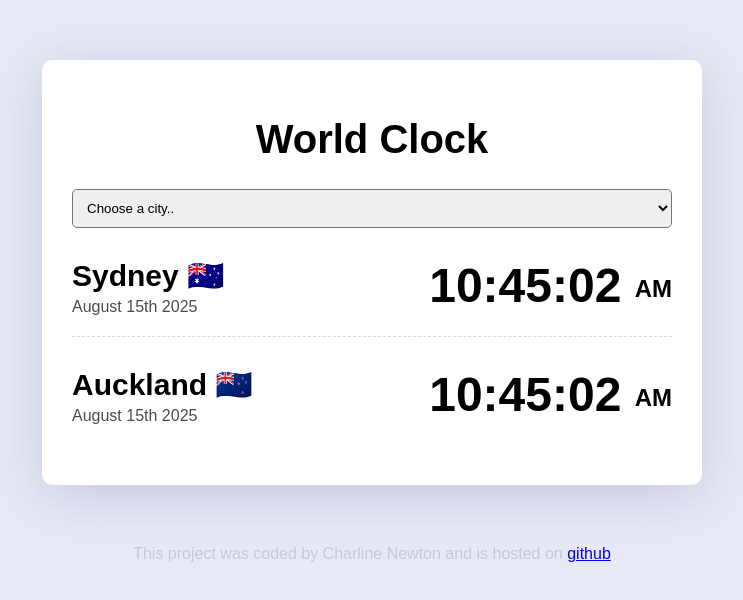
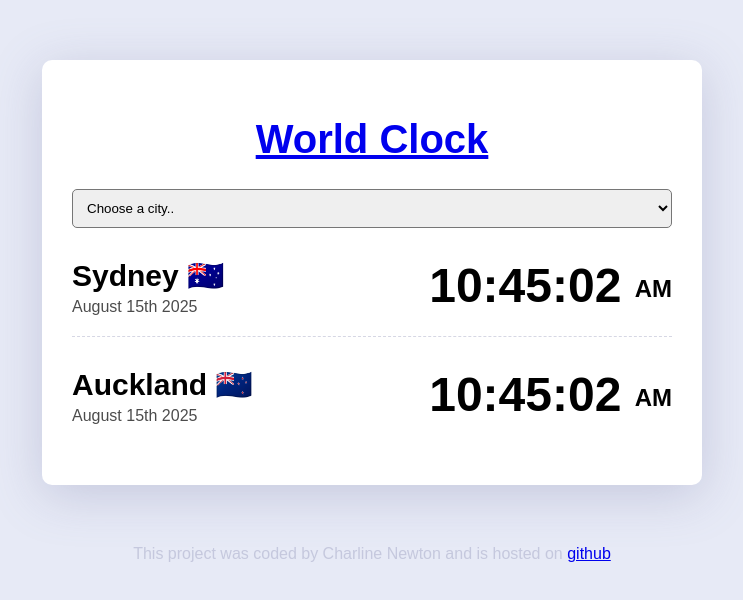
Before and after one commit to ckn444/world-clock-ckn, a plain HTML site: page index.html in a window 1280 px wide. Shown: the whole page, without its empty margins (268-1011 px from the left). Drawn offline with nearby package versions, Linux system fonts and the light colour scheme; a script that the page names is missing.

Commit message:
Update index.html

```diff
--- a/index.html
+++ b/index.html
@@ -10,7 +10,7 @@
   </head>
   <body>
     <div class="world-clock">
-      <h1>World Clock</h1>
+      <h1><a href="https://worldclockckn.netlify.app/">World Clock</a></h1>
       <select name="city" id="city">
         <option value="">Choose a city..</option>
         <option value="current">My current location</option>
```
